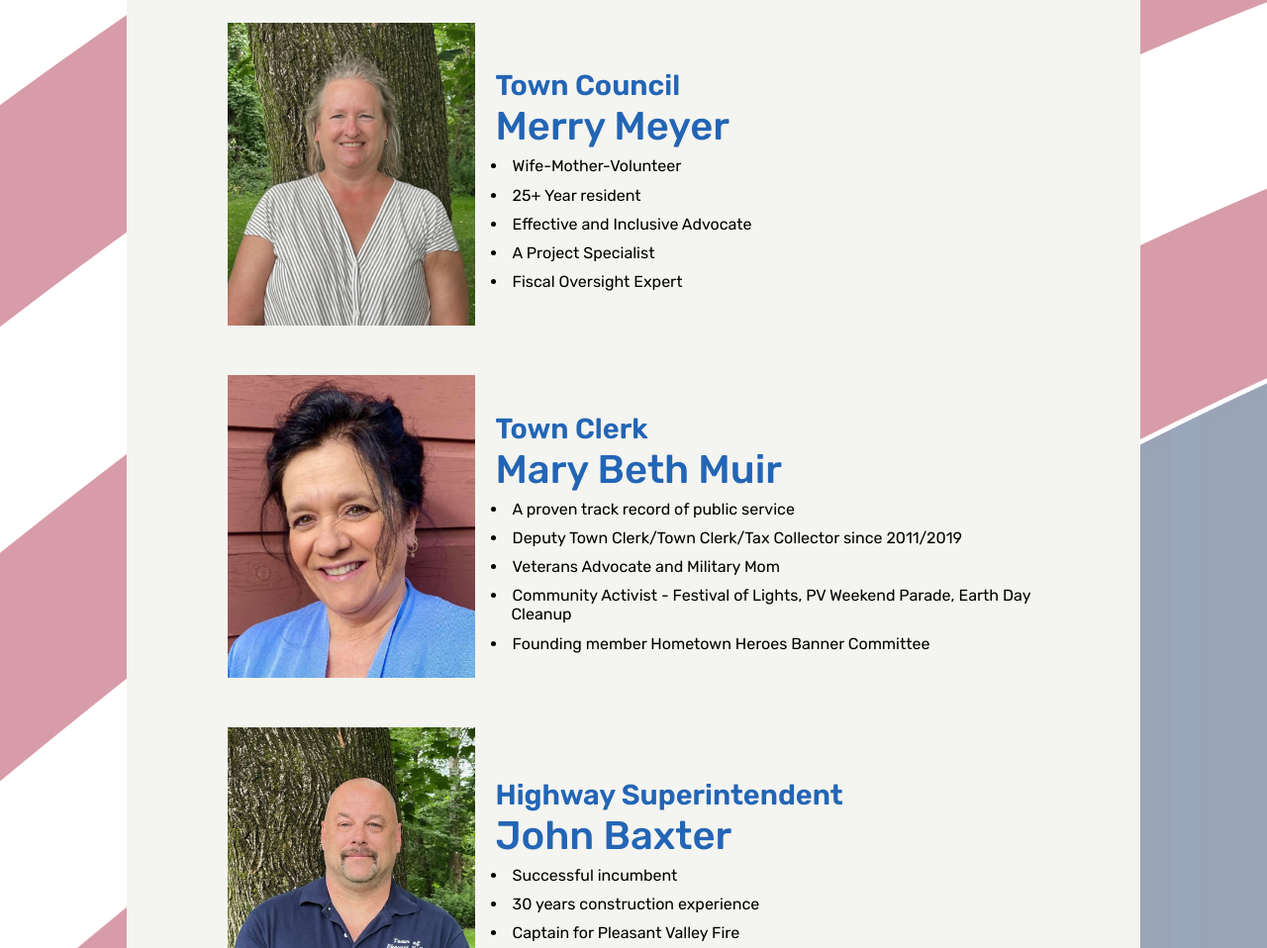
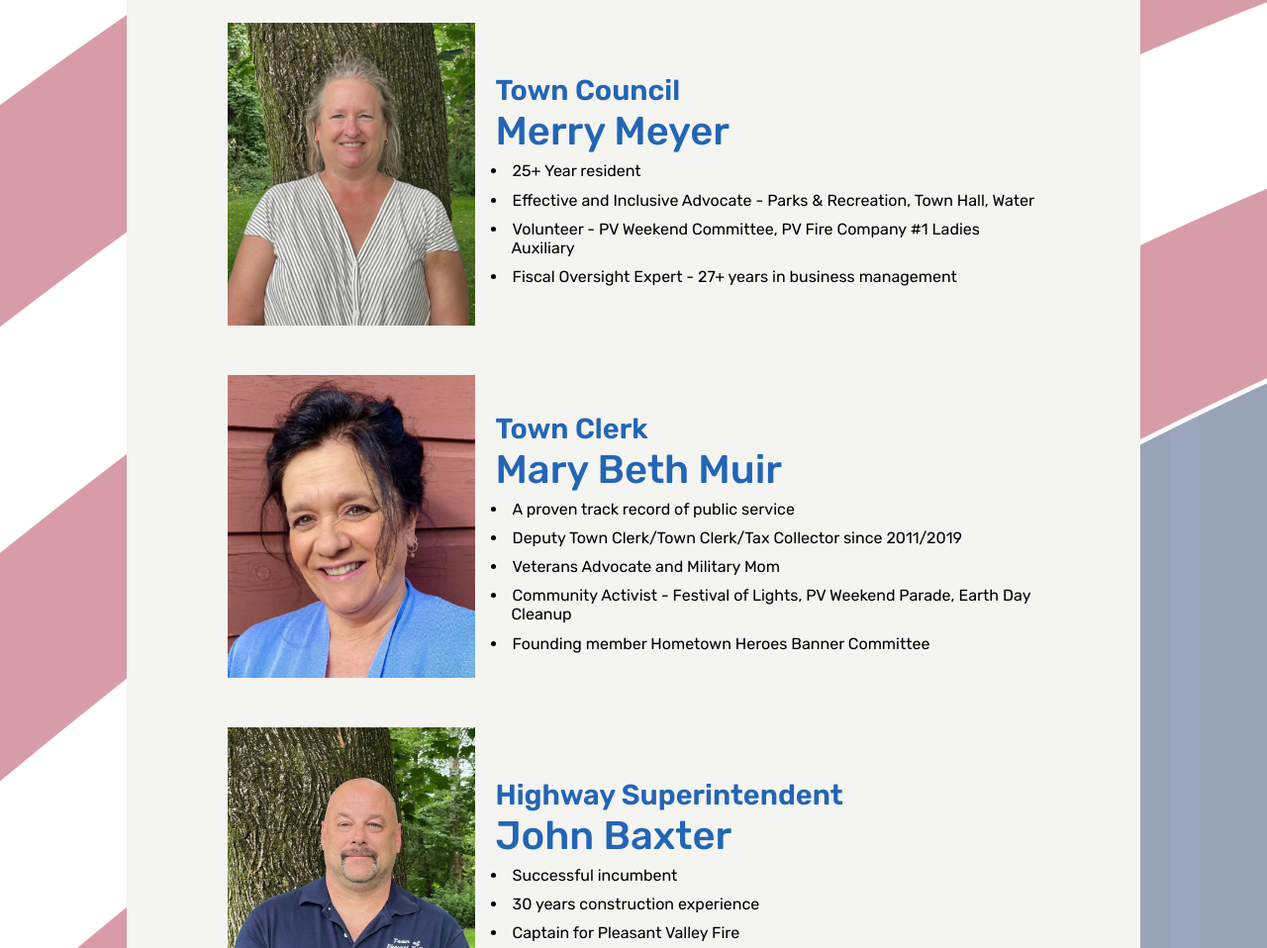
Before and after one commit to kkochie/teampv, a plain HTML site: page bios/index.html in a window 1280 px wide. Shown: the part 952-1910 px from the top of the page at 99% size. Drawn offline with Linux system fonts and the light colour scheme.

Commit message:
Update Meyers bio

```diff
--- a/bios/index.html
+++ b/bios/index.html
@@ -90,11 +90,10 @@
             <h2 class="title">Town Council</h2>
             <h3 class="name">Merry Meyer</h3>
             <ul class="bio-list">
-              <li>Wife-Mother-Volunteer</li>
               <li>25+ Year resident</li>
-              <li>Effective and Inclusive Advocate</li>
-              <li>A Project Specialist</li>
-              <li>Fiscal Oversight Expert</li>
+              <li>Effective and Inclusive Advocate - Parks &amp; Recreation, Town Hall, Water</li>
+              <li>Volunteer - PV Weekend Committee, PV Fire Company #1 Ladies Auxiliary</li>
+              <li>Fiscal Oversight Expert - 27+ years in business management</li>
             </ul>
           </div>
         </div>
```
